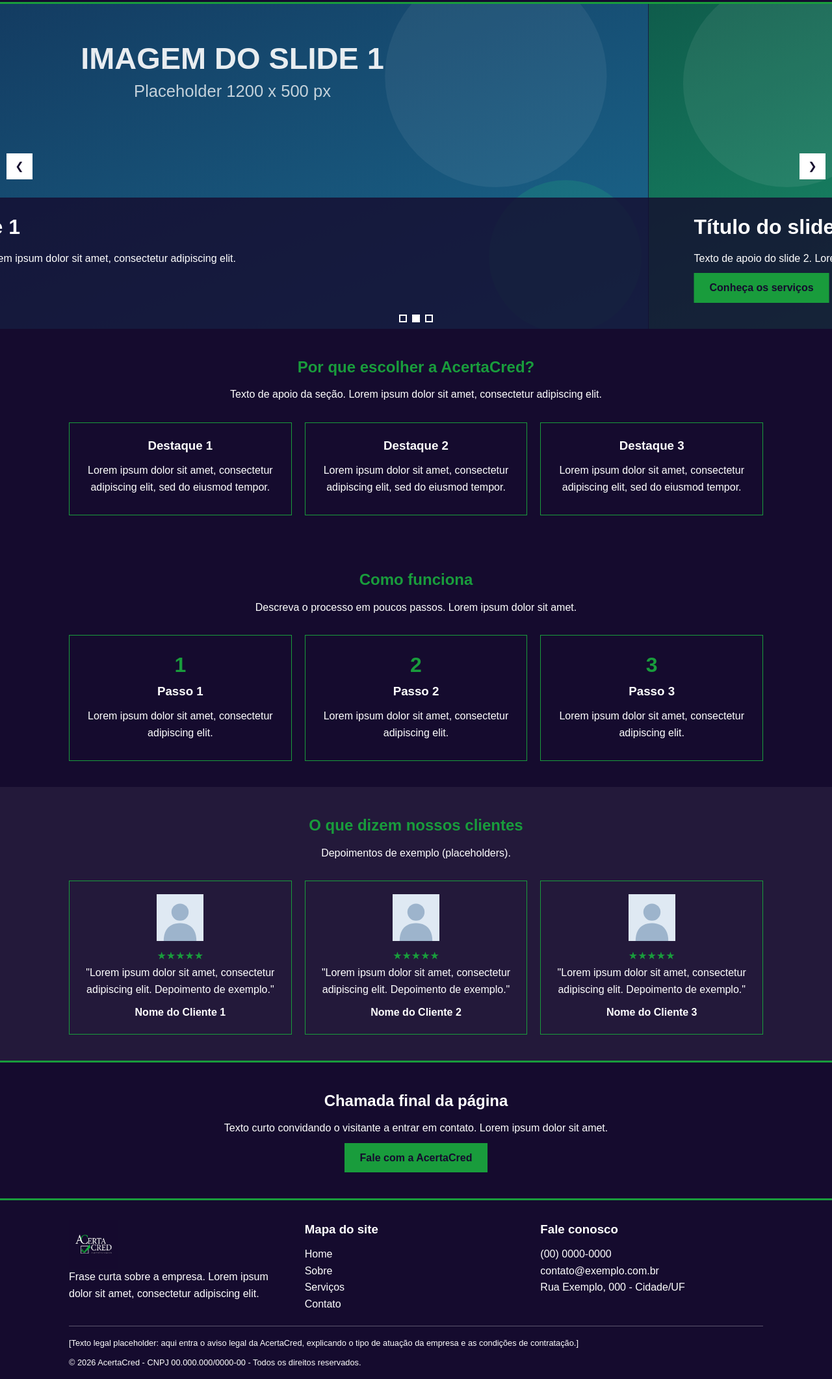
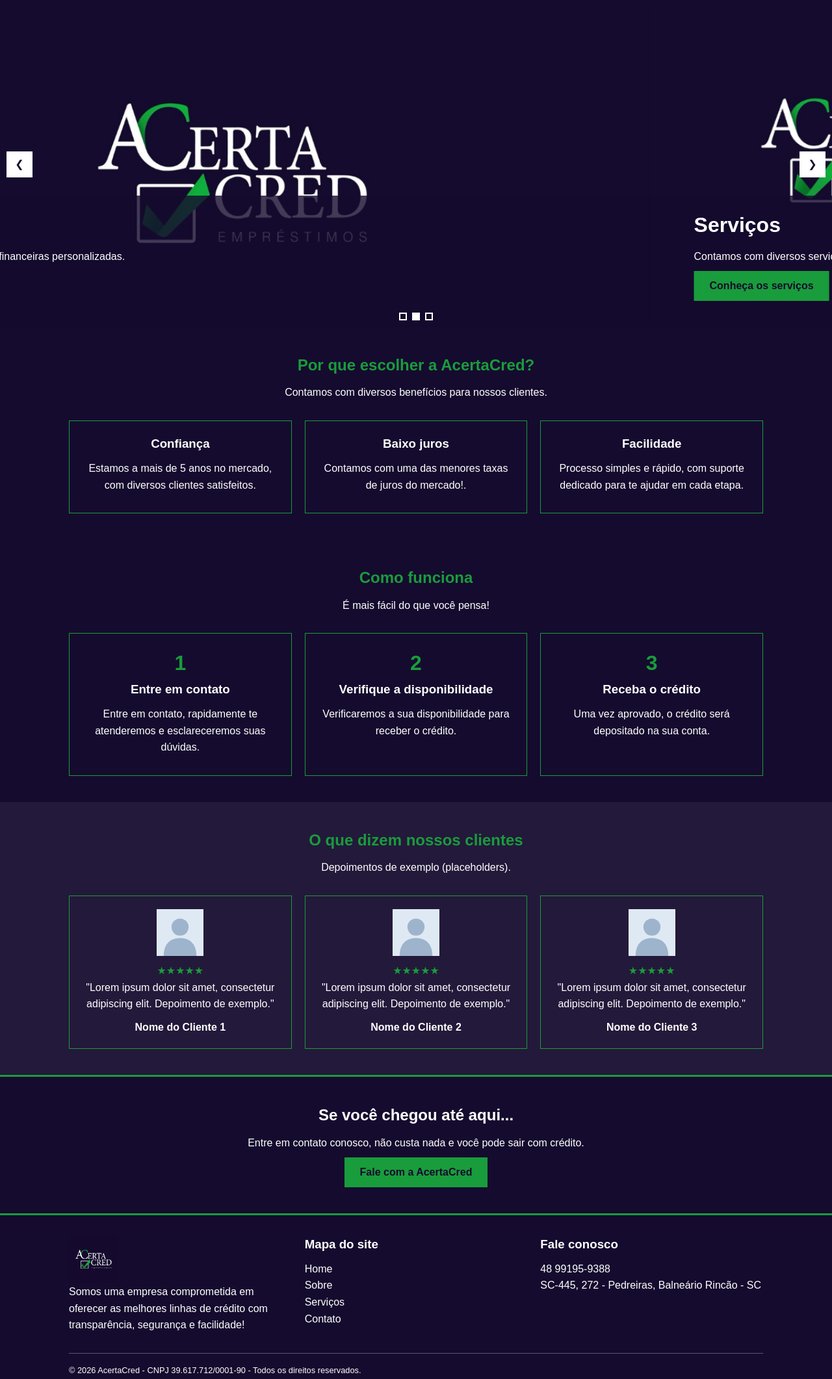
Before and after one commit to Adrian-Guet/Site_empresarial_Bolan, a plain HTML site: page index.html in a window 1280 px wide. Shown: the part 92-2214 px from the top of the page at 65% size. Drawn offline with Linux system fonts and the light colour scheme.

Commit message:
mudei o html

```diff
--- a/css/style.css
+++ b/css/style.css
@@ -2,48 +2,32 @@
 
 * { box-sizing: border-box; margin: 0; padding: 0; }
 
-/* Fundo escuro, texto branco, fonte sem serifa.
-   line-height 1.6 = altura de linha 1,6x o tamanho da fonte (leitura confortável). */
+
 body { background: #150b2e; color: #fff; font-family: Arial, sans-serif; line-height: 1.6; }
 
-/* max-width 100% -> imagem nunca passa da largura do pai (não estoura no celular).
-   display: block -> tira o pequeno espaço que o navegador deixa embaixo de imagens. */
 img { max-width: 100%; display: block; }
 
-/* Links herdam a cor do texto ao redor e perdem o sublinhado. */
 a { color: inherit; text-decoration: none; }
-/* Listas sem bolinhas (as que precisarem, voltam a ter mais abaixo). */
+
 ul { list-style: none; }
 
-/* Como o reset zerou todas as margens, devolvemos 10px embaixo
-   de títulos e parágrafos para não ficarem colados. */
 h1, h2, h3, p { margin-bottom: 10px; }
 
-/* Botões não herdam a fonte sozinhos; "font: inherit" resolve.
-   Fica sem fundo e sem borda, com cursor de mãozinha. */
-button { font: inherit; color: #fff; background: none; border: none; cursor: pointer; }
 
-/* Limita a largura do conteúdo a 1100px e centraliza (margin: 0 auto).
-   padding de 16px nas laterais evita o texto colar na borda da tela. */
+
+button { font: inherit; color: #fff; background: none; border: none; cursor: pointer; }/*cursor pointer, vira mãozinha*/
+
 .container { max-width: 1100px; margin: 0 auto; padding: 0 16px; }
 
 
-/* =====================================================
-   2. REGRAS COMPARTILHADAS
-   Aqui ficam agrupados só os elementos que compartilham
-   exatamente o mesmo visual ou comportamento.
-   ===================================================== */
 
-/* ---------- CAIXAS COM BORDA VERDE ---------- */
+
 .card, .faq-item {
-  padding: 20px;                 /* espaço entre a borda e o conteúdo */
+  padding: 20px;
   border: 1px solid #199c3c;     /* 1px de espessura, linha contínua, verde */
 }
 
-/* ---------- LAYOUT LADO A LADO (Flexbox) ----------
-   display: flex  -> filhos diretos ficam em linha
-   flex-wrap      -> se não couberem, quebram para a linha de baixo
-   gap            -> espaço entre os filhos */
+
 .topo-conteudo, .menu ul, .cards, .duas-colunas, .rodape-colunas, .redes {
   display: flex;
   flex-wrap: wrap;
@@ -56,50 +40,40 @@ button { font: inherit; color: #fff; background: none; border: none; cursor: poi
    igualmente e, se não couber, quebra de linha sozinha.
    ".duas-colunas > *" = qualquer filho DIRETO de .duas-colunas.
    ".rodape-colunas > *" = idem no rodapé (article, nav e address). */
-.col-3, .duas-colunas > *, .rodape-colunas > * { flex: 1 1 240px; }
+.col-3, .duas-colunas > *, .rodape-colunas > * { flex: 1 1 240px; }/* 1 1 diz que a pode crescer e pode encolher*/
 .col-4 { flex: 1 1 140px; }   /* colunas menores (os 4 indicadores) */
 
 
-/* =====================================================
-   3. COMPONENTES
-   ===================================================== */
 
-/* ---------- SEÇÕES (blocos da página) ---------- */
 
-/* Espaço de 40px em cima/baixo. Agrupados porque o espaçamento é o mesmo. */
+
 .secao, .faixa-titulo, .chamada { padding: 40px 0; }
 
 /* Fundo levemente mais claro (branco com 6% de opacidade),
    para separar visualmente uma seção da outra. */
 .secao-suave, .secao-escura { background: rgba(255, 255, 255, 0.06); }
 
-/* Título da seção, centralizado e em verde */
+/* Título da seção depoimentos*/
 .titulo-secao { color: #199c3c; text-align: center; }
 
-/* Subtítulo centralizado, com 30px de espaço antes do conteúdo */
+
 .subtitulo-secao { text-align: center; margin-bottom: 30px; }
 
-/* Utilitário: qualquer elemento com class="centro" fica centralizado */
+
 .centro { text-align: center; }
 
 
-/* ---------- CABEÇALHO (.topo) ---------- */
 
-/* Linha verde embaixo do cabeçalho */
-.topo { border-bottom: 3px solid #199c3c; }
-
-/* Logo à esquerda, menu à direita (space-between);
-   align-items: center -> alinha os dois na vertical */
 .topo-conteudo { justify-content: space-between; align-items: center; padding-top: 10px; padding-bottom: 10px; }
 
-/* Altura fixa de 75px; width: auto mantém a proporção da imagem */
 .logo img { height: 75px; width: auto; }
 
 /* Botão hambúrguer: escondido no desktop, aparece no celular (ver @media) */
 .btn-menu { display: none; width: 44px; height: 44px; border: 1px solid #fff; font-size: 1.4rem; }
 
 
-/* ---------- MENU ---------- */
+
+
 
 .menu a { font-weight: bold; }
 
--- a/index.html
+++ b/index.html
@@ -2,8 +2,8 @@
 <html lang="pt">
 <head>
 
-<meta name="description" content="AcertaCred - [Descrição placeholder da empresa e da página Home]">
-<meta name="author" content="Adrian Guetner Florentina">
+<meta name="description" content="AcertaCred - Site da empresa AcretaCred, que é uma empresa de serviços financeiros, a página contém os serviços realizados, métodos e imagens de exemplo.">
+<meta name="author" content="Adrian Guetner Florentina e Caueh Henrique">
 <meta charset="utf-8">
 
 <link rel="stylesheet" href="css/style.css">
@@ -16,7 +16,7 @@
 
 <body>
 
-<!-- ===== CABEÇALHO ===== -->
+
 <header class="topo">
   <section class="container topo-conteudo">
     <a class="logo" href="index.html">
@@ -43,28 +43,28 @@
     <section class="carrossel-trilho" id="carrossel-trilho">
 
       <article class="slide">
-        <img src="img/slide-1.svg" alt="Imagem placeholder do slide 1">
+        <img src="img/slide 1.png" alt="Imagem promocional da marca AcertaCred">
         <section class="slide-texto">
-          <h1>Título do slide 1</h1>
-          <p>Texto de apoio do slide 1. Lorem ipsum dolor sit amet, consectetur adipiscing elit.</p>
+          <h1>AcertaCred</h1>
+          <p>A empresa líder em soluções financeiras personalizadas.</p>
           <a class="btn" href="contato.html">Simule agora</a>
         </section>
       </article>
 
       <article class="slide">
-        <img src="img/slide-2.svg" alt="Imagem placeholder do slide 2">
+        <img src="img/slide 2.png" alt="Imagem promocional da marca AcertaCred">
         <section class="slide-texto">
-          <h2>Título do slide 2</h2>
-          <p>Texto de apoio do slide 2. Lorem ipsum dolor sit amet, consectetur adipiscing elit.</p>
+          <h2>Serviços</h2>
+          <p>Contamos com diversos serviços para, veja mais!.</p>
           <a class="btn" href="servicos.html">Conheça os serviços</a>
         </section>
       </article>
 
       <article class="slide">
-        <img src="img/slide-3.svg" alt="Imagem placeholder do slide 3">
+        <img src="img/slide 3.png" alt="Imagem promocional da marca AcertaCred">
         <section class="slide-texto">
-          <h2>Título do slide 3</h2>
-          <p>Texto de apoio do slide 3. Lorem ipsum dolor sit amet, consectetur adipiscing elit.</p>
+          <h2>Quem somos</h2>
+          <p>Clique aqui para conhecer mais sobre nós</p>
           <a class="btn" href="sobre.html">Quem somos</a>
         </section>
       </article>
@@ -76,55 +76,57 @@
     <section class="carrossel-pontos" id="carrossel-pontos"></section>
   </section>
 
-  <!-- ===== DESTAQUES ===== -->
+
+
+
   <section class="secao">
     <section class="container">
       <h2 class="titulo-secao">Por que escolher a AcertaCred?</h2>
-      <p class="subtitulo-secao">Texto de apoio da seção. Lorem ipsum dolor sit amet, consectetur adipiscing elit.</p>
+      <p class="subtitulo-secao">Contamos com diversos benefícios para nossos clientes.</p>
 
       <section class="cards">
         <article class="card col-3 centro">
-          <h3>Destaque 1</h3>
-          <p>Lorem ipsum dolor sit amet, consectetur adipiscing elit, sed do eiusmod tempor.</p>
+          <h3>Confiança</h3>
+          <p>Estamos a mais de 5 anos no mercado, com diversos clientes satisfeitos.</p>
         </article>
 
         <article class="card col-3 centro">
-          <h3>Destaque 2</h3>
-          <p>Lorem ipsum dolor sit amet, consectetur adipiscing elit, sed do eiusmod tempor.</p>
+          <h3>Baixo juros</h3>
+          <p>Contamos com uma das menores taxas de juros do mercado!.</p>
         </article>
 
         <article class="card col-3 centro">
-          <h3>Destaque 3</h3>
-          <p>Lorem ipsum dolor sit amet, consectetur adipiscing elit, sed do eiusmod tempor.</p>
+          <h3>Facilidade</h3>
+          <p>Processo simples e rápido, com suporte dedicado para te ajudar em cada etapa.</p>
         </article>
       </section>
     </section>
   </section>
 
 
-  <!-- ===== COMO FUNCIONA ===== -->
+
   <section class="secao">
     <section class="container">
       <h2 class="titulo-secao">Como funciona</h2>
-      <p class="subtitulo-secao">Descreva o processo em poucos passos. Lorem ipsum dolor sit amet.</p>
+      <p class="subtitulo-secao">É mais fácil do que você pensa!</p>
 
       <section class="cards">
         <article class="card col-3 centro">
           <section class="numero-passo">1</section>
-          <h3>Passo 1</h3>
-          <p>Lorem ipsum dolor sit amet, consectetur adipiscing elit.</p>
+          <h3>Entre em contato</h3>
+          <p>Entre em contato, rapidamente te atenderemos e esclareceremos suas dúvidas.</p>
         </article>
 
         <article class="card col-3 centro">
           <section class="numero-passo">2</section>
-          <h3>Passo 2</h3>
-          <p>Lorem ipsum dolor sit amet, consectetur adipiscing elit.</p>
+          <h3>Verifique a disponibilidade</h3>
+          <p>Verificaremos a sua disponibilidade para receber o crédito.</p>
         </article>
 
         <article class="card col-3 centro">
           <section class="numero-passo">3</section>
-          <h3>Passo 3</h3>
-          <p>Lorem ipsum dolor sit amet, consectetur adipiscing elit.</p>
+          <h3>Receba o crédito</h3>
+          <p>Uma vez aprovado, o crédito será depositado na sua conta.</p>
         </article>
       </section>
     </section>
@@ -161,18 +163,23 @@
     </section>
   </section>
 
-  <!-- ===== CHAMADA FINAL ===== -->
+
+
+
+
   <section class="chamada">
     <section class="container">
-      <h2>Chamada final da página</h2>
-      <p>Texto curto convidando o visitante a entrar em contato. Lorem ipsum dolor sit amet.</p>
+      <h2>Se você chegou até aqui...</h2>
+      <p>Entre em contato conosco, não custa nada e você pode sair com crédito.</p>
       <a class="btn" href="contato.html">Fale com a AcertaCred</a>
     </section>
   </section>
 
 </main>
 
-<!-- ===== RODAPÉ ===== -->
+
+
+
 <footer class="rodape">
   <section class="container">
     <section class="rodape-colunas">
@@ -180,7 +187,7 @@
         <a class="logo" href="index.html">
           <img src="img/LogoAcerta.png" alt="AcertaCred - logo branco (placeholder)" width="190" height="50">
         </a>
-        <p>Frase curta sobre a empresa. Lorem ipsum dolor sit amet, consectetur adipiscing elit.</p>
+        <p>Somos uma empresa comprometida em oferecer as melhores linhas de crédito com transparência, segurança e facilidade!</p>
       </article>
 
       <article>
@@ -196,16 +203,14 @@
       <article>
         <h3>Fale conosco</h3>
         <ul>
-          <li>(00) 0000-0000</li>
-          <li>contato@exemplo.com.br</li>
-          <li>Rua Exemplo, 000 - Cidade/UF</li>
+          <li>48 99195-9388</li>
+          <li>SC-445, 272 - Pedreiras, Balneário Rincão - SC</li>
         </ul>
       </article>
     </section>
 
     <section class="rodape-legal">
-      <p>[Texto legal placeholder: aqui entra o aviso legal da AcertaCred, explicando o tipo de atuação da empresa e as condições de contratação.]</p>
-      <p>&copy; <span id="ano">2026</span> AcertaCred - CNPJ 00.000.000/0000-00 - Todos os direitos reservados.</p>
+      <p>&copy; <span id="ano">2026</span> AcertaCred - CNPJ 39.617.712/0001-90 - Todos os direitos reservados.</p>
     </section>
   </section>
 </footer>
```
Also changed, not shown: contato.html (+9 -15 lines), sobre.html (+9 -10 lines), img/slide 1.png (added), img/slide 2.png (added), img/slide 3.png (added).
